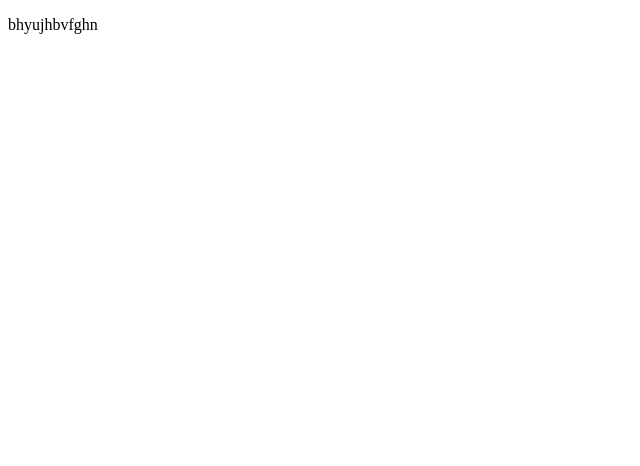
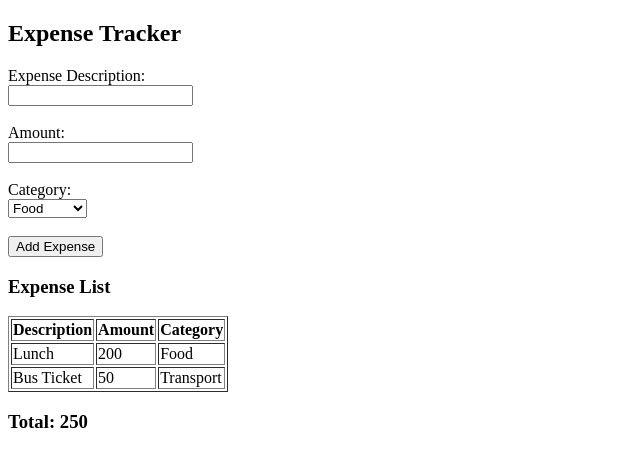
Before and after one commit to harshitaSharma62/Expense-tracker, a plain HTML site: page index.html in a window 1280 px wide. Shown: the whole page, without its empty margins (0-640 px from the left). Drawn offline with Linux system fonts and the light colour scheme.

Commit message:
Update index.html

```diff
--- a/index.html
+++ b/index.html
@@ -6,6 +6,51 @@
 </head>
 
 <body>
-        <p>bhyujhbvfghn</p>
+
+    <h2>Expense Tracker</h2>
+
+    <form>
+        <label>Expense Description:</label><br>
+        <input type="text" name="description"><br><br>
+
+        <label>Amount:</label><br>
+        <input type="number" name="amount"><br><br>
+
+        <label>Category:</label><br>
+        <select name="category">
+            <option>Food</option>
+            <option>Transport</option>
+            <option>Shopping</option>
+            <option>Bills</option>
+            <option>Other</option>
+        </select><br><br>
+
+        <button type="submit">Add Expense</button>
+    </form>
+
+    <h3>Expense List</h3>
+
+    <table border="1">
+        <tr>
+            <th>Description</th>
+            <th>Amount</th>
+            <th>Category</th>
+        </tr>
+
+        <tr>
+            <td>Lunch</td>
+            <td>200</td>
+            <td>Food</td>
+        </tr>
+
+        <tr>
+            <td>Bus Ticket</td>
+            <td>50</td>
+            <td>Transport</td>
+        </tr>
+    </table>
+
+    <h3>Total: 250</h3>
+
 </body>
 </html>
```
Lines whose indentation alone changed are shown as unchanged.
